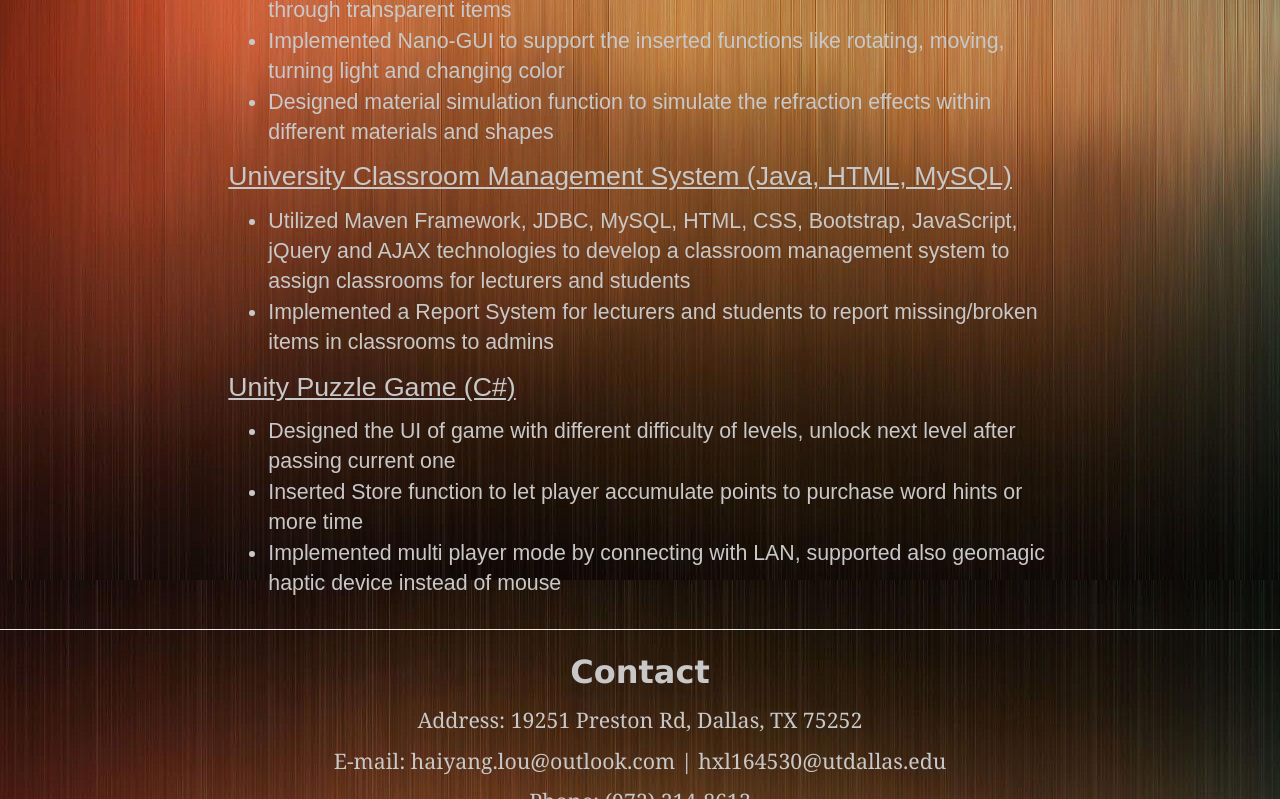
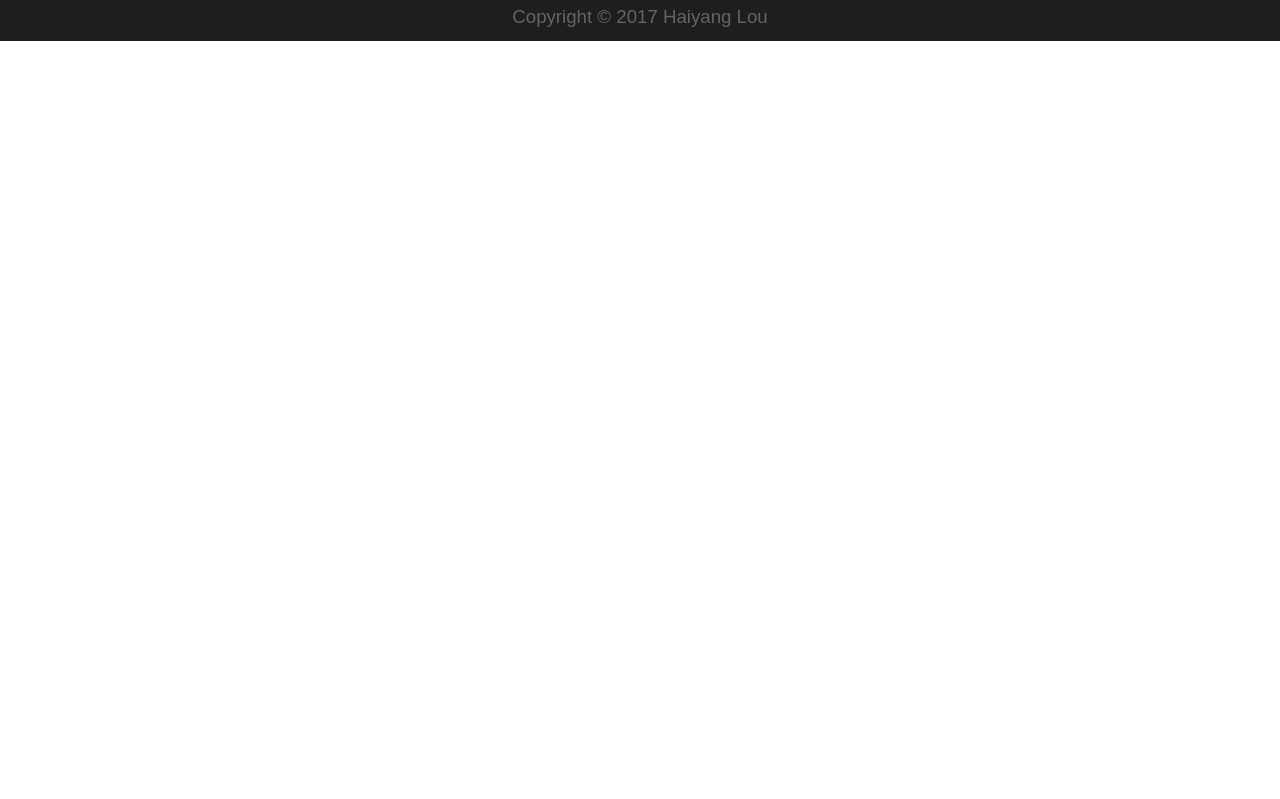
Before and after one commit to haiyanglou/Personal_Web, a plain HTML site: page index.html in a window 1280 px wide. Shown: the part 3740-4539 px from the top of the page. After the commit the page ends 3781 px from the top, so only its background shows below. Drawn offline with nearby package versions, Linux system fonts and the light colour scheme.

Commit message:
upload index.html

```diff
--- a/index.html
+++ b/index.html
@@ -38,21 +38,21 @@
             </div>
 
             <div class="col-sm-8">
-                <p id="home" class="title1">HEY! GLAD YOU'RE HERE.</p><br>
+                <p id="home" class="title1">HEY! GLAD YOU'RE HERE.</p><br />
                 <div class="clearfix">
                 <img src="img/prof.jpg" class="img-rounded" alt="My Profi" height="auto" width="auto">
                 <p class="p1">
-                    <strong>LITTLE FACTS ABOUT ME...<br><br>
-                    I am a graduate student majoring in Computer Science at the University of Texas at Dallas.<br><br>
-                    I will be graduating in December 2017.<br><br>
+                    <strong>LITTLE FACTS ABOUT ME...<br /><br />
+                    I am a graduate student majoring in Computer Science at the University of Texas at Dallas.<br /><br />
+                    I will be graduating in December 2017.<br /><br />
                     Before pursuing my master's study at UT Dallas, I was an undergraduate student at the University of Stuttgart in Germany. My major was Electrical Engineering and Information Technology.</strong></p>
                 </div>
                 <hr>
                 <p id="about" class="title1">About Me</p>
                 <p class="title2"><strong>Skills I'm proficient/familiar with:</strong></p>
-                <p class="p2">Java, Python, C, C#, C++<br>HTML5, CSS3, BootStrap, JavaScript, jQuery, AJAX<br>MySQL, MongoDB, PHP, Node.js<br>Hadoop (HDFS, MapReduce), Spark<br>StarUML, Unity3D, OpenGL, Git...</p><br><br>
+                <p class="p2">Java, Python, C, C#, C++<br />HTML5, CSS3, BootStrap, JavaScript, jQuery, AJAX<br />MySQL, MongoDB, PHP, Node.js<br />Hadoop (HDFS, MapReduce), Spark<br />StarUML, Unity3D, OpenGL, Git...</p><br /><br />
                 <p class="title2"><strong>My interest fields are mainly on:</strong></p>
-                <p class="p2">Software Development<br>Front-End & Back-End Web Development<br>Data Analytics</p><br><br>
+                <p class="p2">Software Development<br />Front-End & Back-End Web Development<br />Data Analytics</p><br /><br />
                 <p class="title2"><strong>Courses I have taken at UT-Dallas:</strong></p>
                 <p class="p2">Advanced Computer Algorithms, Operating Systems, Database Design, Web Programming Languages, Big Data Management and Analytics, Object-Oriented Analysis, Human Computer Interactions, Computer Graphics, Multimedia Systems, Virtual Reality</p>
 
@@ -137,12 +137,6 @@
 	                <li>Allowed guest to access player details, manager to submit/receive transfer petition and admin to approve request</li>
 	            </ul>
 
-		        <p class="title3">Database Engine (Java)<p>
-	            <ul class="list2">
-	                <li>Developed a simplified SQL-Like Database Engine which provides the basic functions of a SQL like SELECT, INSERT, UPDATE, DELETE, CREATE, DROP and ORDER</li>
-	                <li>Implemented .tbl file that updates and saves data by initiation, inserting, updating and deleting</li>
-	            </ul>
-
 		        <p class="title3">Library Management System (Java, MySQL)<p>
 	            <ul class="list2">
 	                <li>Designed and developed a database system that manages the books, borrowers, loan data and fines</li>
@@ -155,27 +149,6 @@
 	                <li>Designed and developed a Fitness Application for users to calculate calories and walking steps for their daily health on Android Platform</li>
 	                <li>Advised health plan and future expectations to users by calculating the health-index</li>
 		        </ul>
-
-		        <p class="title3">Environmental Mapping (C, OpenGL) <p>
-	            <ul class="list2">
-	                <li>Developed mapping environment which reflects and refracts the real environment through transparent items</li>
-	                <li>Implemented Nano-GUI to support the inserted functions like rotating, moving, turning light and changing color</li>
-	                <li>Designed material simulation function to simulate the refraction effects within different materials and shapes</li>
-	            </ul>
-
-		        <p class="title3">University Classroom Management System (Java, HTML, MySQL)<p>
-	            <ul class="list2">
-	                <li>Utilized Maven Framework, JDBC, MySQL, HTML, CSS, Bootstrap, JavaScript, jQuery and AJAX technologies to
-                develop a classroom management system to assign classrooms for lecturers and students</li>
-	                <li>Implemented a Report System for lecturers and students to report missing/broken items in classrooms to admins</li>
-	            </ul>
-
-		        <p class="title3">Unity Puzzle Game (C#)<p>
-	            <ul class="list2">
-	                <li>Designed the UI of game with different difficulty of levels, unlock next level after passing current one</li>
-	                <li>Inserted Store function to let player accumulate points to purchase word hints or more time</li>
-	                <li>Implemented multi player mode by connecting with LAN, supported also geomagic haptic device instead of mouse</li>
-	            </ul>
 	        </div>
 
 	        <div class="col-sm-2">
```
